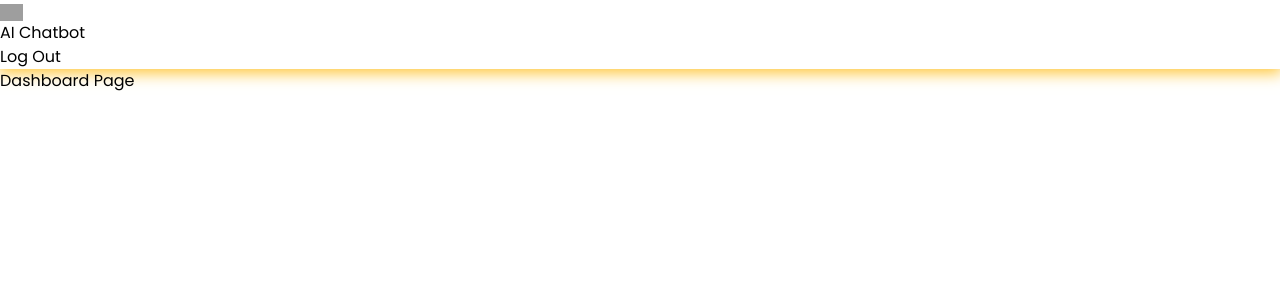
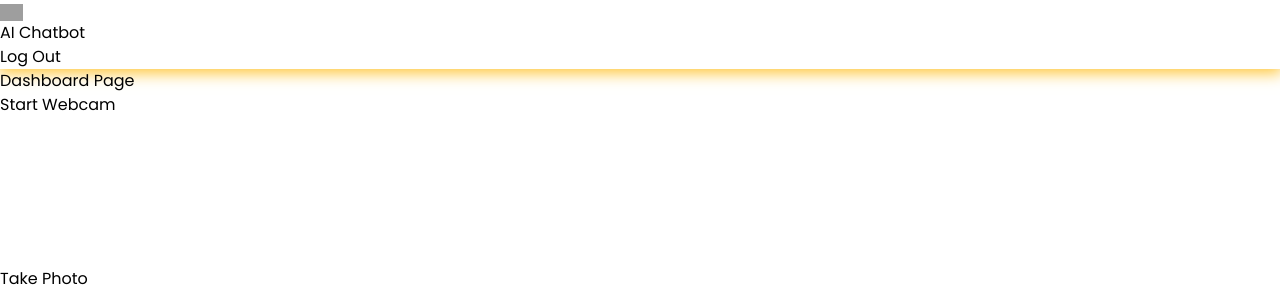
Before and after one commit to Senuda004/SDGP-CS14-Front-end, a React (Create React App) app in the folder signup-login/: page /dashboard in a window 1280 px wide. Shown: the part 703-991 px from the top of the page. Before the commit the page ends 800 px from the top, so only its background shows below. Built offline with nearby package versions, Linux system fonts and the light colour scheme; no server answers; grey boxes are pictures that could not be loaded.

Commit message:
Add react-webcam component to Dashboard page

```diff
--- a/signup-login/package.json
+++ b/signup-login/package.json
@@ -14,6 +14,7 @@
     "react-google-button": "^0.7.2",
     "react-router-dom": "^6.22.0",
     "react-scripts": "5.0.1",
+    "react-webcam": "^7.2.0",
     "web-vitals": "^2.1.4"
   },
   "scripts": {
--- a/signup-login/src/components/Dashboard.js
+++ b/signup-login/src/components/Dashboard.js
@@ -1,11 +1,47 @@
-import React from 'react';
+import React, { useRef, useState } from 'react';
+import Webcam from 'react-webcam';
 
 const Dashboard = () => {
+  const webcamRef = useRef(null);
+  const [photoUrl, setPhotoUrl] = useState(null);
+
+  const startWebcam = () => {
+    // Access webcam by calling the startCapture method
+    if (webcamRef.current) {
+      webcamRef.current.startCapture();
+    }
+  };
+
+  const takePhoto = () => {
+    // Capture a photo using the Webcam component
+    if (webcamRef.current) {
+      const photoDataUrl = webcamRef.current.getScreenshot();
+      setPhotoUrl(photoDataUrl);
+    }
+  };
+
   return (
     <div>
       <h1>Dashboard Page</h1>
+
+      {/* Start webcam button */}
+      <button onClick={startWebcam}>Start Webcam</button>
+
+      {/* Webcam feed */}
+      <Webcam ref={webcamRef} />
+
+      {/* Take photo button */}
+      <button onClick={takePhoto} className='border-2 border-amber-400'>Take Photo</button>
+
+      {/* Display captured photo */}
+      {photoUrl && (
+        <div>
+          <h2>Captured Photo</h2>
+          <img src={photoUrl} alt="Captured" style={{ maxWidth: '100%' }} />
+        </div>
+      )}
     </div>
-  )
-}
+  );
+};
 
-export default Dashboard
+export default Dashboard;
```
Also changed, not shown: 1 other file (tests, documents, lock files or other folders).
